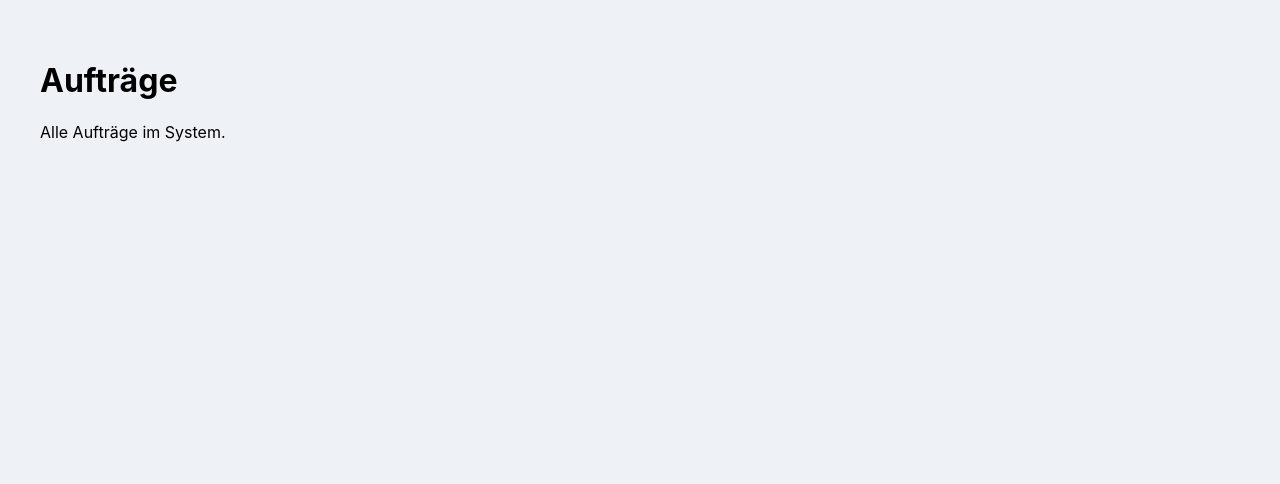
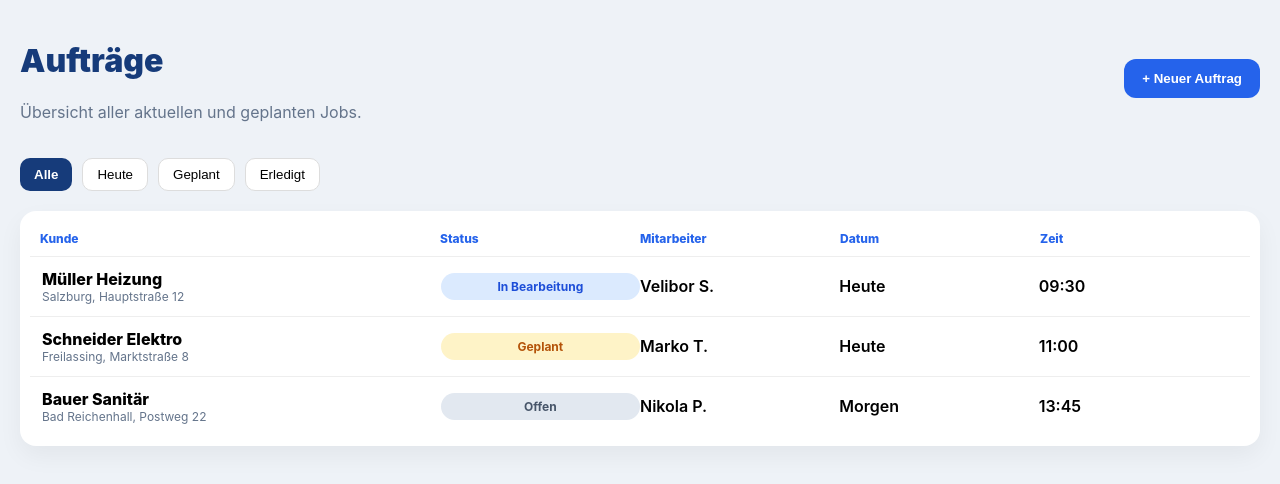
Before and after one commit to jobflow-app/jobflow-app, a Next.js app: page /admin/jobs in a window 1280 px wide. Shown: the top 484 px of the page. Built offline with nearby package versions, Linux system fonts and the light colour scheme.

Commit message:
Update page.jsx

```diff
--- a/app/admin/jobs/page.jsx
+++ b/app/admin/jobs/page.jsx
@@ -1,8 +1,204 @@
+'use client'
+
 export default function AdminJobsPage() {
+  const jobs = [
+    {
+      client: 'Müller Heizung',
+      address: 'Salzburg, Hauptstraße 12',
+      status: 'In Bearbeitung',
+      worker: 'Velibor S.',
+      date: 'Heute',
+      time: '09:30',
+    },
+    {
+      client: 'Schneider Elektro',
+      address: 'Freilassing, Marktstraße 8',
+      status: 'Geplant',
+      worker: 'Marko T.',
+      date: 'Heute',
+      time: '11:00',
+    },
+    {
+      client: 'Bauer Sanitär',
+      address: 'Bad Reichenhall, Postweg 22',
+      status: 'Offen',
+      worker: 'Nikola P.',
+      date: 'Morgen',
+      time: '13:45',
+    },
+  ]
+
   return (
-    <main style={{ padding: 40 }}>
-      <h1>Aufträge</h1>
-      <p>Alle Aufträge im System.</p>
+    <main style={styles.page}>
+      <div style={styles.header}>
+        <div>
+          <h1 style={styles.title}>Aufträge</h1>
+          <p style={styles.subtitle}>
+            Übersicht aller aktuellen und geplanten Jobs.
+          </p>
+        </div>
+
+        <button style={styles.newBtn}>+ Neuer Auftrag</button>
+      </div>
+
+      <div style={styles.filters}>
+        <button style={styles.filterActive}>Alle</button>
+        <button style={styles.filter}>Heute</button>
+        <button style={styles.filter}>Geplant</button>
+        <button style={styles.filter}>Erledigt</button>
+      </div>
+
+      <div style={styles.table}>
+        <div style={styles.tableHeader}>
+          <span>Kunde</span>
+          <span>Status</span>
+          <span>Mitarbeiter</span>
+          <span>Datum</span>
+          <span>Zeit</span>
+        </div>
+
+        {jobs.map((job, index) => (
+          <div key={index} style={styles.row}>
+            <div>
+              <div style={styles.client}>{job.client}</div>
+              <div style={styles.address}>{job.address}</div>
+            </div>
+
+            <span
+              style={{
+                ...styles.badge,
+                ...(job.status === 'In Bearbeitung'
+                  ? styles.blue
+                  : job.status === 'Geplant'
+                  ? styles.orange
+                  : styles.gray),
+              }}
+            >
+              {job.status}
+            </span>
+
+            <div style={styles.text}>{job.worker}</div>
+            <div style={styles.text}>{job.date}</div>
+            <div style={styles.text}>{job.time}</div>
+          </div>
+        ))}
+      </div>
     </main>
   )
 }
+
+const styles = {
+  page: {
+    padding: '20px',
+  },
+
+  header: {
+    display: 'flex',
+    justifyContent: 'space-between',
+    alignItems: 'center',
+    marginBottom: '20px',
+  },
+
+  title: {
+    fontSize: '32px',
+    fontWeight: '900',
+    color: '#163b7a',
+  },
+
+  subtitle: {
+    color: '#64748b',
+  },
+
+  newBtn: {
+    background: '#2563eb',
+    color: '#fff',
+    border: 'none',
+    padding: '12px 18px',
+    borderRadius: '12px',
+    fontWeight: '800',
+    cursor: 'pointer',
+  },
+
+  filters: {
+    display: 'flex',
+    gap: '10px',
+    marginBottom: '20px',
+  },
+
+  filter: {
+    padding: '8px 14px',
+    borderRadius: '10px',
+    border: '1px solid #ddd',
+    background: '#fff',
+    cursor: 'pointer',
+  },
+
+  filterActive: {
+    padding: '8px 14px',
+    borderRadius: '10px',
+    border: 'none',
+    background: '#163b7a',
+    color: '#fff',
+    fontWeight: '700',
+  },
+
+  table: {
+    background: '#fff',
+    borderRadius: '16px',
+    padding: '10px',
+    boxShadow: '0 10px 25px rgba(0,0,0,0.05)',
+  },
+
+  tableHeader: {
+    display: 'grid',
+    gridTemplateColumns: '2fr 1fr 1fr 1fr 1fr',
+    padding: '10px',
+    fontWeight: '800',
+    color: '#2563eb',
+    fontSize: '12px',
+  },
+
+  row: {
+    display: 'grid',
+    gridTemplateColumns: '2fr 1fr 1fr 1fr 1fr',
+    padding: '12px',
+    borderTop: '1px solid #eee',
+    alignItems: 'center',
+  },
+
+  client: {
+    fontWeight: '800',
+  },
+
+  address: {
+    fontSize: '12px',
+    color: '#64748b',
+  },
+
+  text: {
+    fontWeight: '600',
+  },
+
+  badge: {
+    padding: '6px 10px',
+    borderRadius: '999px',
+    fontSize: '12px',
+    fontWeight: '700',
+    textAlign: 'center',
+  },
+
+  blue: {
+    background: '#dbeafe',
+    color: '#1d4ed8',
+  },
+
+  orange: {
+    background: '#fef3c7',
+    color: '#b45309',
+  },
+
+  gray: {
+    background: '#e2e8f0',
+    color: '#475569',
+  },
+}
```
